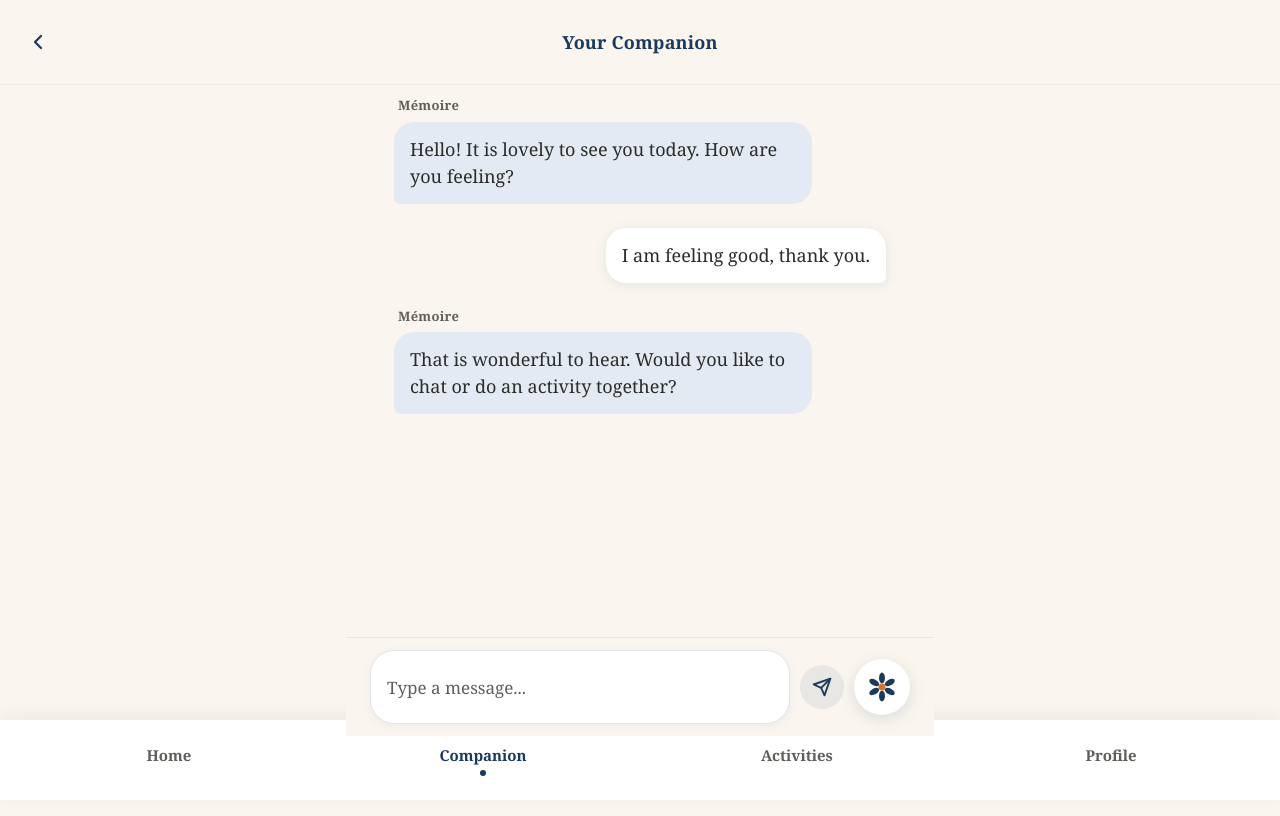
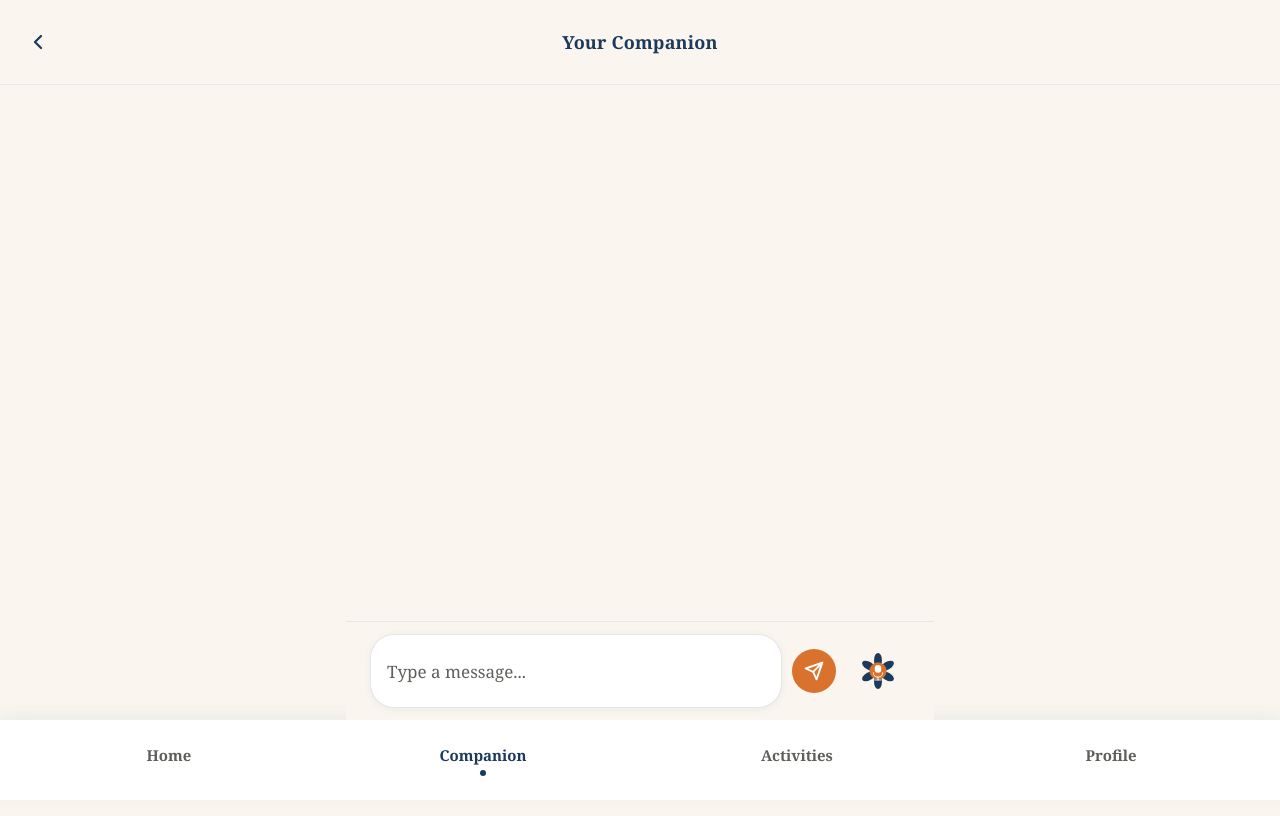
Before and after one commit to fajar-anwar957/memoire-app, a Flask app: page /companion in a window 1280 px wide. Run offline with Flask 3, Linux system fonts and the light colour scheme.

Commit message:
feat: build chat interface functionality with Claude API integration
Connected the send button and mic input to the Flask /api/chat route so real Claude responses display in the chat bubbles. Added word by word streaming effect for responses, a thinking indicator while waiting, emoji and markdown stripping for clean output, and auto scroll to latest message. Styled the input bar with orange focus accent and updated the mic button with the forget me not flower design.

Closes #8

```diff
--- a/static/css/companion.css
+++ b/static/css/companion.css
@@ -72,10 +72,14 @@ body {
 
 /* Chat area */
 .companion__chat {
-  flex: 1;
+  position: fixed;
+  top: 60px;
+  bottom: calc(64px + 72px + env(safe-area-inset-bottom, 0px));
+  left: 0;
+  right: 0;
   overflow-y: auto;
   -webkit-overflow-scrolling: touch;
-  padding: 5.5rem 1.25rem 9.5rem;
+  padding: 1.25rem;
   display: flex;
   flex-direction: column;
   gap: 1.5rem;
@@ -124,10 +128,17 @@ body {
   border-bottom-right-radius: 6px;
 }
 
+.companion-typing {
+  align-self: flex-start;
+  margin: 0 0 0 0.25rem;
+  font-size: 0.8125rem;
+  color: var(--color-text-muted);
+}
+
 /* Input bar */
 .companion__input-bar {
   position: fixed;
-  bottom: calc(64px + env(safe-area-inset-bottom, 0));
+  bottom: calc(80px + env(safe-area-inset-bottom, 0px));
   left: 0;
   right: 0;
   z-index: 20;
@@ -176,8 +187,8 @@ body {
 
 .companion__input:focus {
   outline: none;
-  border-color: rgba(27, 58, 92, 0.35);
-  box-shadow: 0 2px 12px rgba(27, 58, 92, 0.1);
+  border-color: #D9722C;
+  box-shadow: 0 2px 12px rgba(217, 114, 44, 0.25);
 }
 
 .companion__send {
@@ -190,8 +201,8 @@ body {
   padding: 0;
   border: none;
   border-radius: 50%;
-  background: rgba(27, 58, 92, 0.08);
-  color: var(--color-navy);
+  background: #D9722C;
+  color: #ffffff;
   cursor: pointer;
   transition:
     background-color 0.2s ease,
@@ -238,13 +249,12 @@ body {
   align-items: center;
   justify-content: center;
   flex-shrink: 0;
-  width: 56px;
-  height: 56px;
+  width: 64px;
+  height: 64px;
   padding: 0;
   border: none;
-  border-radius: 50%;
-  background: #ffffff;
-  box-shadow: 0 4px 16px rgba(27, 58, 92, 0.14);
+  background: transparent;
+  box-shadow: none;
   cursor: pointer;
   transition:
     transform 0.15s ease,
@@ -274,7 +284,7 @@ body {
   height: 36px;
 }
 
-/* Bottom navigation (matches dashboard) */
+/* Bottom navigation */
 .dashboard-nav {
   position: fixed;
   bottom: 0;
--- a/templates/companion.html
+++ b/templates/companion.html
@@ -18,21 +18,7 @@
       <h1 class="companion__title">Your Companion</h1>
     </header>
 
-    <div class="companion__chat" id="companion-chat" role="log" aria-live="polite" aria-label="Chat messages">
-      <div class="companion-message companion-message--companion">
-        <span class="companion-message__label">Mémoire</span>
-        <p class="companion-message__bubble">Hello! It is lovely to see you today. How are you feeling?</p>
-      </div>
-
-      <div class="companion-message companion-message--patient">
-        <p class="companion-message__bubble">I am feeling good, thank you.</p>
-      </div>
-
-      <div class="companion-message companion-message--companion">
-        <span class="companion-message__label">Mémoire</span>
-        <p class="companion-message__bubble">That is wonderful to hear. Would you like to chat or do an activity together?</p>
-      </div>
-    </div>
+    <div class="companion__chat" id="companion-chat" role="log" aria-live="polite" aria-label="Chat messages"></div>
 
     <form class="companion__input-bar" id="companion-form" action="#" method="post">
       <label class="companion__input-label" for="companion-input">Type a message</label>
@@ -50,16 +36,22 @@
         </svg>
       </button>
       <button type="button" class="companion__mic" id="companion-mic" aria-label="Voice input">
-        <svg class="companion__mic-flower" viewBox="0 0 120 120" xmlns="http://www.w3.org/2000/svg" aria-hidden="true">
-          <g transform="translate(60, 60)">
-            <ellipse cx="0" cy="-30" rx="10" ry="18" fill="#1B3A5C" transform="rotate(0)"/>
-            <ellipse cx="0" cy="-30" rx="10" ry="18" fill="#1B3A5C" transform="rotate(60)"/>
-            <ellipse cx="0" cy="-30" rx="10" ry="18" fill="#1B3A5C" transform="rotate(120)"/>
-            <ellipse cx="0" cy="-30" rx="10" ry="18" fill="#1B3A5C" transform="rotate(180)"/>
-            <ellipse cx="0" cy="-30" rx="10" ry="18" fill="#1B3A5C" transform="rotate(240)"/>
-            <ellipse cx="0" cy="-30" rx="10" ry="18" fill="#1B3A5C" transform="rotate(300)"/>
+        <svg class="companion__mic-flower" width="64" height="64" viewBox="0 0 100 100" xmlns="http://www.w3.org/2000/svg" aria-hidden="true">
+          <g>
+            <ellipse cx="50" cy="20" rx="11" ry="20" fill="#1B3A5C" transform="rotate(0 50 50)"/>
+            <ellipse cx="50" cy="20" rx="11" ry="20" fill="#1B3A5C" transform="rotate(60 50 50)"/>
+            <ellipse cx="50" cy="20" rx="11" ry="20" fill="#1B3A5C" transform="rotate(120 50 50)"/>
+            <ellipse cx="50" cy="20" rx="11" ry="20" fill="#1B3A5C" transform="rotate(180 50 50)"/>
+            <ellipse cx="50" cy="20" rx="11" ry="20" fill="#1B3A5C" transform="rotate(240 50 50)"/>
+            <ellipse cx="50" cy="20" rx="11" ry="20" fill="#1B3A5C" transform="rotate(300 50 50)"/>
           </g>
-          <circle cx="60" cy="60" r="12" fill="#D9722C"/>
+          <circle cx="50" cy="50" r="24" fill="#D9722C"/>
+          <g stroke="#ffffff" stroke-width="2.5" stroke-linecap="round" stroke-linejoin="round" fill="none">
+            <rect x="41" y="33" width="18" height="22" rx="9" fill="#ffffff" stroke="none"/>
+            <path d="M37,55 Q37,67 50,67 Q63,67 63,55"/>
+            <line x1="50" y1="67" x2="50" y2="75"/>
+            <line x1="42" y1="75" x2="58" y2="75"/>
+          </g>
         </svg>
       </button>
     </form>
@@ -80,47 +72,6 @@
     </a>
   </nav>
 
-  <script>
-    (function () {
-      var chat = document.getElementById('companion-chat');
-      var form = document.getElementById('companion-form');
-      var input = document.getElementById('companion-input');
-      var mic = document.getElementById('companion-mic');
-
-      function scrollChatToBottom() {
-        chat.scrollTop = chat.scrollHeight;
-      }
-
-      function appendPatientMessage(text) {
-        var message = document.createElement('div');
-        message.className = 'companion-message companion-message--patient';
-
-        var bubble = document.createElement('p');
-        bubble.className = 'companion-message__bubble';
-        bubble.textContent = text;
-
-        message.appendChild(bubble);
-        chat.appendChild(message);
-        scrollChatToBottom();
-      }
-
-      form.addEventListener('submit', function (event) {
-        event.preventDefault();
-        var text = input.value.trim();
-        if (!text) {
-          return;
-        }
-        appendPatientMessage(text);
-        input.value = '';
-        input.focus();
-      });
-
-      mic.addEventListener('click', function () {
-        mic.classList.toggle('companion__mic--active');
-      });
-
-      scrollChatToBottom();
-    })();
-  </script>
+  <script src="{{ url_for('static', filename='js/companion.js') }}"></script>
 </body>
 </html>
```
Also changed, not shown: static/js/companion.js (added, +237 -0 lines).
